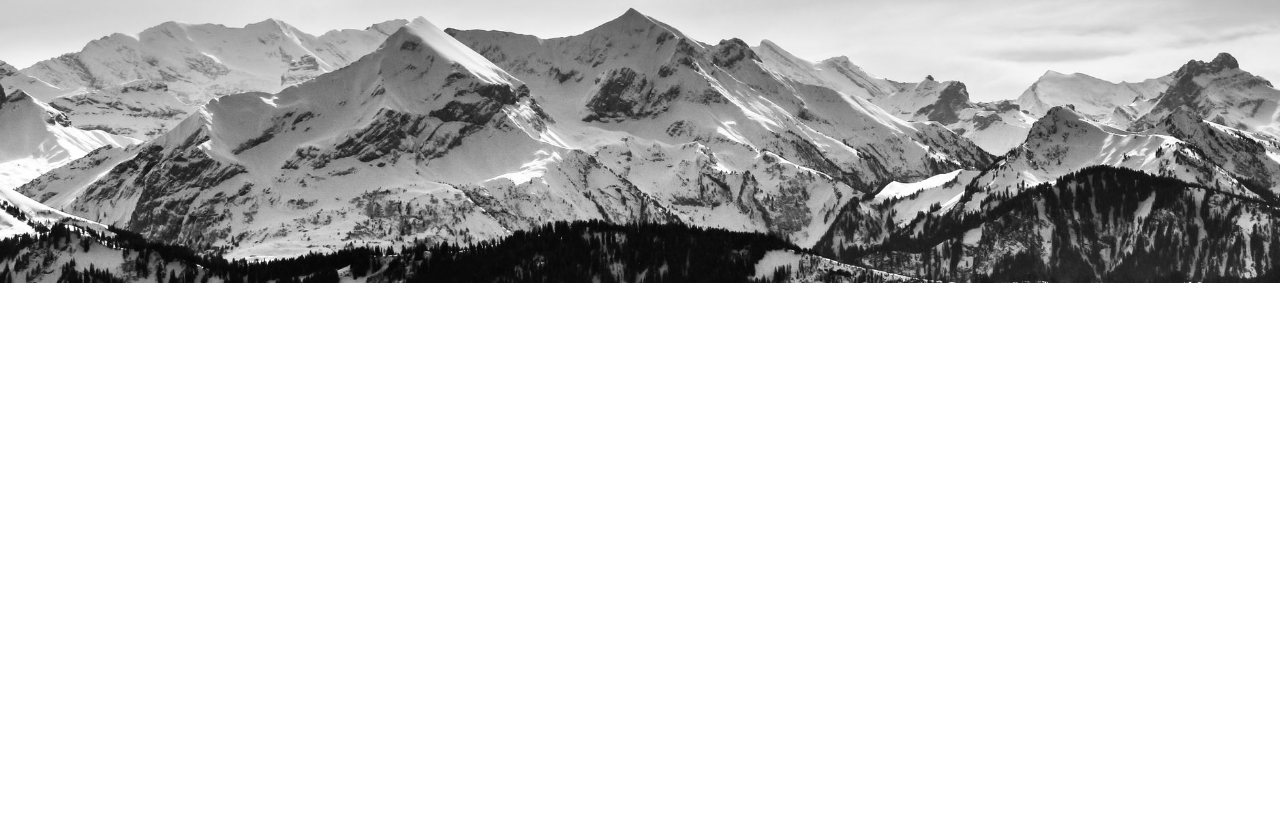
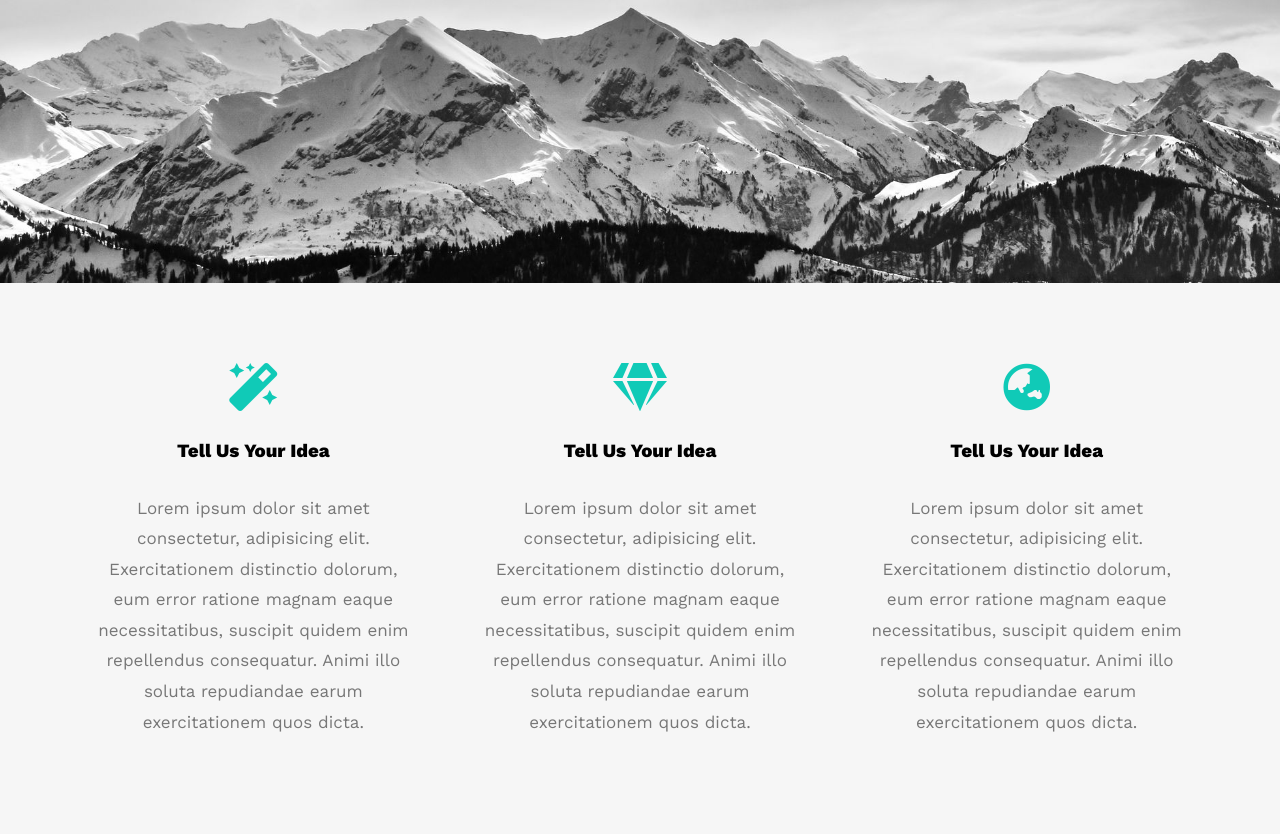
Before and after one commit to MohamedMohy9192/leon-agency-template, a website: page index.html in a window 1280 px wide. Shown: the part 517-1351 px from the top of the page. Before the commit the page ends 800 px from the top, so only its background shows below. Drawn offline with nearby package versions, Linux system fonts and the light colour scheme.

Commit message:
Add features section

```diff
--- a/css/style.css
+++ b/css/style.css
@@ -144,3 +144,33 @@ main.landing {
     font-size: 19px;
     line-height: 1.8;
 }
+
+.features{
+    padding-top: 60px;
+    padding-bottom: 60px;
+    background-color: #f6f6f6;
+}
+
+.features .container {
+    display: grid;
+    grid-template-columns: repeat(auto-fill, minmax(300px, 1fr));
+    gap: 20px;
+}
+
+.features .feat{
+    padding: 20px;
+    text-align: center;
+}
+
+.features .feat i {
+    color: var(--mainColor);
+}
+.features .feat h3{
+    font-weight: 800;
+    margin: 30px 0;
+}
+.features .feat p{
+   line-height: 1.8;
+   color: #777;
+   font-size: 17px;
+}
--- a/index.html
+++ b/index.html
@@ -10,7 +10,10 @@
     <!-- normalize CSS FILE -->
     <link rel="stylesheet" href="node_modules/normalize.css/normalize.css" />
     <!-- Font Awesome -->
-    <link rel="stylesheet" href="node_modules/@fortawesome/fontawesome-free/css/all.css">
+    <link
+      rel="stylesheet"
+      href="node_modules/@fortawesome/fontawesome-free/css/all.css"
+    />
     <!-- Google Fonts -->
     <link rel="preconnect" href="https://fonts.googleapis.com" />
     <link rel="preconnect" href="https://fonts.gstatic.com" crossorigin />
@@ -20,10 +23,9 @@
     />
   </head>
   <body>
-
     <header>
       <div class="container">
-            <img class="logo" src="images/logo.png" alt="Website logo image">
+        <img class="logo" src="images/logo.png" alt="Website logo image" />
         <nav class="nav-links">
           <span class="nav-icon">
             <span></span>
@@ -45,7 +47,39 @@
         <p>We Are Leon - Super Creative & Minimal Agency Web Template</p>
       </div>
     </main>
-
-
+    <section class="features">
+      <div class="container">
+        <article class="feat">
+          <i class="fas fa-magic fa-3x"></i>
+          <h3>Tell Us Your Idea</h3>
+          <p>
+            Lorem ipsum dolor sit amet consectetur, adipisicing elit.
+            Exercitationem distinctio dolorum, eum error ratione magnam eaque
+            necessitatibus, suscipit quidem enim repellendus consequatur. Animi
+            illo soluta repudiandae earum exercitationem quos dicta.
+          </p>
+        </article>
+        <article class="feat">
+          <i class="fas fa-gem fa-3x"></i>
+          <h3>Tell Us Your Idea</h3>
+          <p>
+            Lorem ipsum dolor sit amet consectetur, adipisicing elit.
+            Exercitationem distinctio dolorum, eum error ratione magnam eaque
+            necessitatibus, suscipit quidem enim repellendus consequatur. Animi
+            illo soluta repudiandae earum exercitationem quos dicta.
+          </p>
+        </article>
+        <article class="feat">
+          <i class="fas fa-globe-asia fa-3x"></i>
+          <h3>Tell Us Your Idea</h3>
+          <p>
+            Lorem ipsum dolor sit amet consectetur, adipisicing elit.
+            Exercitationem distinctio dolorum, eum error ratione magnam eaque
+            necessitatibus, suscipit quidem enim repellendus consequatur. Animi
+            illo soluta repudiandae earum exercitationem quos dicta.
+          </p>
+        </article>
+      </div>
+    </section>
   </body>
 </html>
```
Lines whose indentation alone changed are shown as unchanged.
